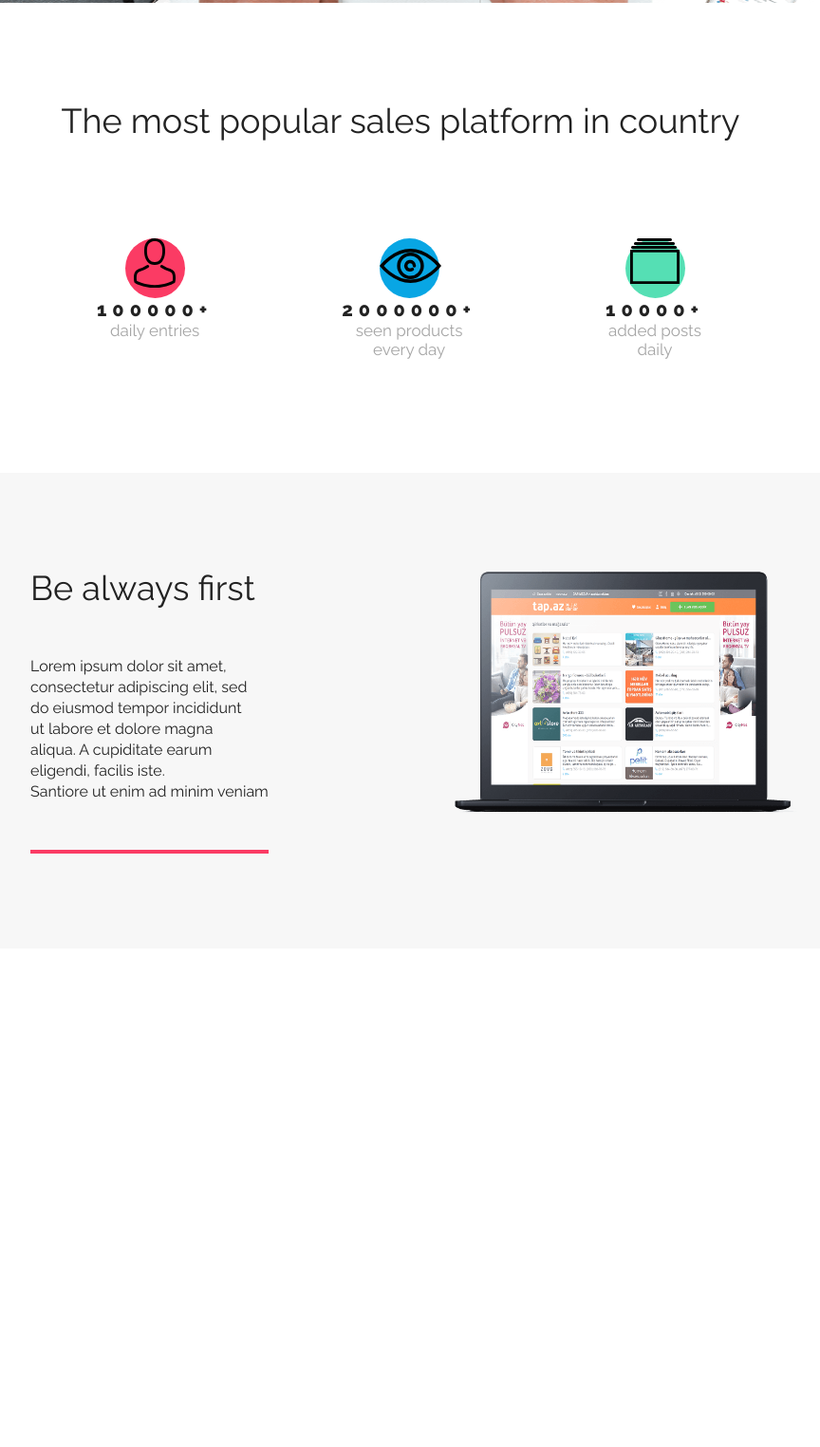
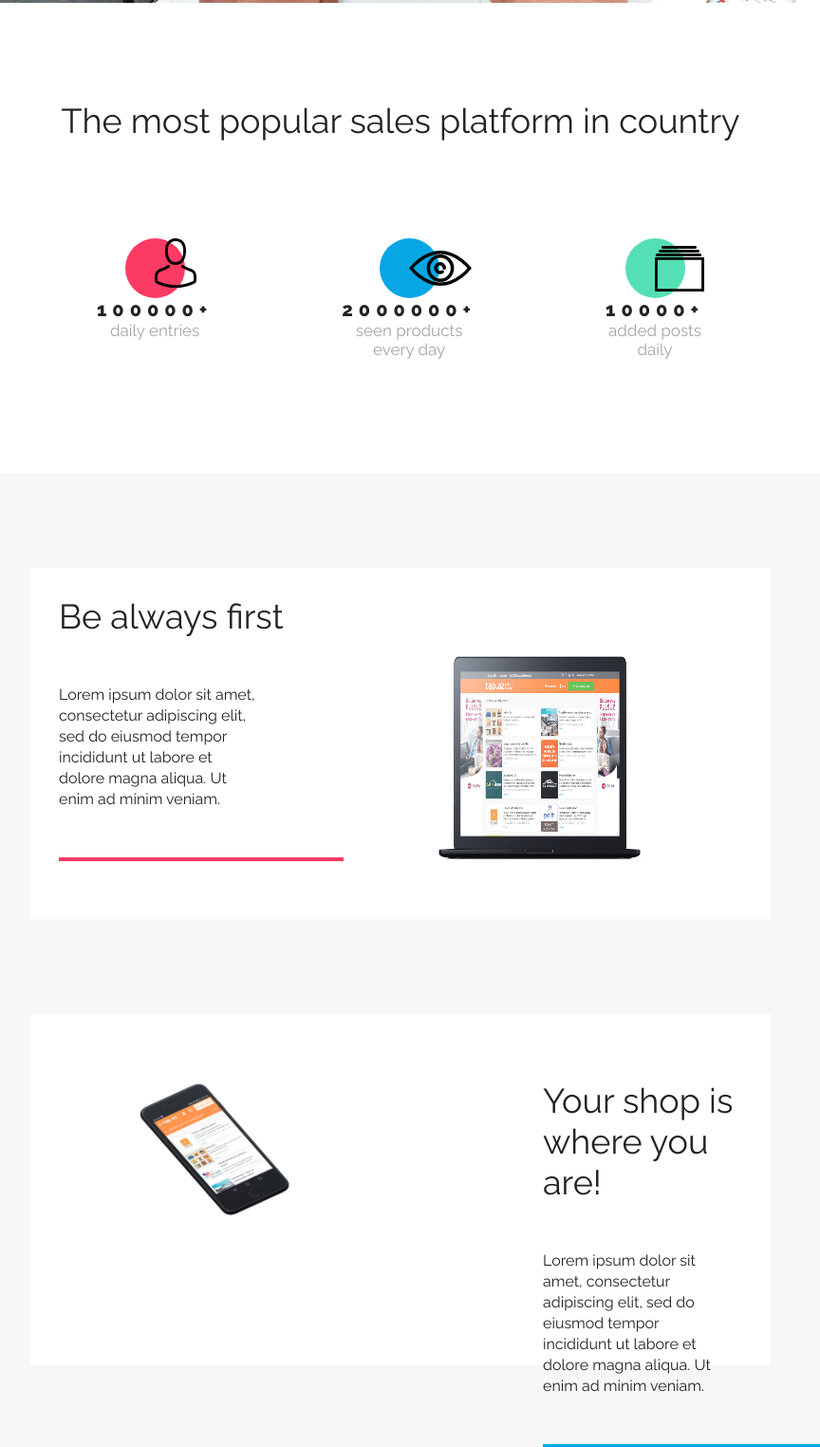
Before and after one commit to Mankowski92/BestShop-LandingPage, a plain HTML site: page index.html in a window 1280 px wide. Shown: the part 928-2452 px from the top of the page at 95% size, without its empty margins (218-1082 px from the left). Before the commit the page ends 1927 px from the top, so only its background shows below. Drawn offline with nearby package versions, Linux system fonts and the light colour scheme.

Commit message:
Boxes section almost done

```diff
--- a/css/style.css
+++ b/css/style.css
@@ -62,6 +62,7 @@ body {
 .banner-img {
     display: block;
     width: 100%;
+
 }
 h1 {
     font-family: 'Raleway', sans-serif;
@@ -119,16 +120,17 @@ h2 {
     flex-direction: column;
     align-items: center;
 }
+
 .icon-section-description {
     font-family: 'Raleway', sans-serif;
     font-size: 17px;
     line-height: 20px;
-    letter-spacing: 0px;
+    letter-spacing: 0;
     color: #A5A5A5;
     padding-bottom: 7.5rem;
 }
 
-.icon-section-number1 {
+.icon-section-number {
     font-family: 'Raleway', sans-serif;
     font-size: 20px;
     line-height: 24px;
@@ -140,64 +142,57 @@ h2 {
     justify-content: center;
 }
 
-.icon-section-number1::before {
-    content: "";
-    width:63px;
-    height: 63px;
-    border-radius: 50%;
-    background-color: #FB3B64;
-}
-.icon-section-number1::before {
-    content: url("../assets/Person.svg");
-}
-
-.icon-section-number2 {
-    font-family: 'Raleway', sans-serif;
-    font-size: 20px;
-    line-height: 24px;
-    letter-spacing: 6px;
-    font-weight: 800;
-    display: flex;
-    flex-direction: column;
-    align-items: center;
-    justify-content: center;
-}
-
-.icon-section-number2::before {
-    content: "";
+.icon-bgc {
     width: 63px;
     height: 63px;
     border-radius: 50%;
-    background-color: #08A6E4;
+    position: relative;
+
 }
-.icon-section-number2::before {
-    content: url("../assets/Eye.svg");
-    display: flex;
-    align-items: center;
+.icon-bgc--colorRed {
+    background-color: #FB3B64;
 }
 
-.icon-section-number3 {
-    font-family: 'Raleway', sans-serif;
-    font-size: 20px;
-    line-height: 24px;
-    letter-spacing: 6px;
-    font-weight: 800;
-    display: flex;
-    flex-direction: column;
-    align-items: center;
-    justify-content: center;
-
+.icon-bgc img {
+    position: absolute;
 }
 
-.icon-section-number3::before {
-    content: "";
+.icon-bgc {
     width: 63px;
     height: 63px;
     border-radius: 50%;
+    position: relative;
+}
+
+.icon-bgc--colorBlue {
+    background-color: #08A6E4;
+}
+
+.icon-bgc img {
+    position: absolute;
+}
+
+.img-eye {
+    top: 13px;
+}
+
+.icon-bgc {
+    width: 63px;
+    height: 63px;
+    border-radius: 50%;
+    position: relative;
+}
+
+.icon-bgc--colorGreen {
     background-color: #55DFB4;
 }
-.icon-section-number3::before {
-    content: url("../assets/Catalog.svg");
+
+.icon-bgc img {
+    position: absolute;
+}
+
+.img-catalog {
+    top: 8px;
 }
 
 /* Section icon almost done. Only icons need to be add using before pseudoemelemnts */
@@ -211,9 +206,13 @@ h2 {
     padding: 100px 250px;
 }
 
-.box-1 {
+.three-boxex-box {
     display: flex;
     justify-content: space-between;
+    background-color: white;
+    padding: 30px;
+    margin-bottom: 100px;
+    height: 370px;
 }
 
 h3 {
@@ -222,30 +221,115 @@ h3 {
     line-height: 2.6875rem;
     letter-spacing: 0;
 }
-.p-first-boxie {
+
+.p-first-boxie-row1 {
     font-family: 'Raleway', sans-serif;
     line-height: 1.375rem;
     padding: 50px 150px 0 0;
+    position: relative;
 }
 
-.first-boxie-underline {
+.p-first-boxie-row1::after {
+    content: "";
     border-bottom: 4px solid #FB3B64;
-    font-family: 'Raleway', sans-serif;
-    line-height: 1.375rem;
-    padding-bottom: 50px;
-    width: fit-content;
+    display: block;
+    position: absolute;
+    width: 300px;
+    padding-top: 50px;
 }
-.second-boxie {
+
+.second-boxie-row1 {
     display: flex;
     width: 50%;
 }
-.first-boxie {
+
+.first-boxie-row1 {
     display: flex;
     width: 50%;
     flex-direction: column;
 }
-.box-img {
+
+.box-macbook-img {
     display: flex;
-    margin: 0 40px 40px 40px;
+    margin: 60px 30px 30px 30px;
+    width: 65%;
+}
+
+.row2-box{
+    display: flex;
+    padding-top: 40px;
+}
+
+.first-boxie-row2{
+    width: 50%;
+}
+
+.second-boxie-row2 {
+    width: 50%;
+    padding-left: 150px;
+}
+
+.phoneImg {
+    max-width: 55%;
+    margin: 0 70px;
+
+}
+
+.p-second-boxie-row2 {
+    font-family: 'Raleway', sans-serif;
+    line-height: 1.375rem;
+    padding: 50px 30px 50px 0;
+}
+
+.p-second-boxie-row2::after {
+    content: "";
+    border-bottom: 4px solid #08A6E4;
+    display: block;
+    position: absolute;
+    width: 300px;
+    padding-top: 50px;
+}
+
+.row3-box {
+    display: flex;
+    justify-content: space-between;
     width: 100%;
+    height: 370px;
 }
+
+.row3-first-boxie{
+    width: 50%;
+    height: 370px;
+    padding: 70px 30px;
+    background-color: white;
+}
+
+.row3-second-boxie {
+    width: 40%;
+    height: 100%;
+    background-color: #55DFB4;
+    position: relative;
+}
+
+.row3-trumpet {
+    position: absolute;
+    width: 70%;
+    height: 70%;
+    top: 50%;
+    left: 50%;
+    transform: translate(-50%, -50%);
+}
+
+.p-first-boxie-row3 {
+    font-family: 'Raleway', sans-serif;
+    line-height: 1.375rem;
+    padding-top: 50px;
+}
+
+.p-first-boxie-row3::after {
+    content: "";
+    border-bottom: 4px solid #55DFB4;
+    display: block;
+    position: absolute;
+    width: 300px;
+    padding-top: 50px;
--- a/index.html
+++ b/index.html
@@ -33,7 +33,6 @@
             Open shop on our platform and increase your sales
         </p>
         <a href="#" class="btn-banner">Open your shop</a>
-        <!--<img src="assets/Background.png" class="banner-img">/-->
     </div>
     <div class="ending-banner-div">
     </div>
@@ -44,15 +43,24 @@
     </h2>
     <section class="icon-section">
         <div class="icon-and-info">
-        <p class="icon-section-number1">100000+</p>
-        <p class="icon-section-description">daily entries</p>
+            <div class="icon-bgc icon-bgc--colorRed">
+                <img src="assets/Person.svg" alt="Person">
+            </div>
+            <p class="icon-section-number">100000+</p>
+            <p class="icon-section-description">daily entries</p>
         </div>
         <div class="icon-and-info">
-        <p class="icon-section-number2">2000000+</p>
+            <div class="icon-bgc icon-bgc--colorBlue">
+                <img class="img-eye" src="assets/Eye.svg" alt="Eye">
+            </div>
+        <p class="icon-section-number">2000000+</p>
         <p class="icon-section-description">seen products<br>every day</p>
         </div>
         <div class="icon-and-info">
-        <p class="icon-section-number3">10000+</p>
+            <div class="icon-bgc icon-bgc--colorGreen">
+                <img class="img-catalog" src="assets/Catalog.svg" alt="Catalog">
+            </div>
+        <p class="icon-section-number">10000+</p>
         <p class="icon-section-description">added posts<br>daily</p>
         </div>
     </section>
@@ -60,22 +68,42 @@
 </section>
 <section class="three-boxex">
     <div class="three-boxes-container">
-        <div class="box-1">
-            <div class="first-boxie">
+        <div class="three-boxex-box">
+            <div class="first-boxie-row1">
                 <h3>Be always first</h3>
-                <p class="p-first-boxie">Lorem ipsum dolor sit amet, consectetur adipiscing elit, sed do eiusmod tempor incididunt ut labore et dolore
-                    magna aliqua. A cupiditate earum eligendi, facilis iste.</p>
-                <span class="first-boxie-underline">Santiore ut enim ad minim veniam</span>
+                <p class="p-first-boxie-row1">Lorem ipsum dolor sit amet, consectetur adipiscing elit, sed do eiusmod tempor incididunt ut
+                    labore et dolore magna aliqua. Ut enim ad minim veniam.
+                </p>
             </div>
-            <div class="second-boxie">
-             <img class="box-img" src="assets/Macbook.png">
+            <div>
+                <!----- tu myślę o wsadzeniu romba przed komputerem -->
+            </div>
+            <div class="second-boxie-row1">
+             <img class="box-macbook-img" src="assets/Macbook.png">
             </div>
         </div>
-        <div class="box-2">
-
+        <div class="three-boxex-box"> <!---- należało by pomyśleć nad zmianą klasy na inną niż dla linijki 71 żeby oddzielić tłem-->
+            <div class="row2-box">
+                <div class="row2 first-boxie-row2">
+                    <img class="phoneImg" src="assets/iPhone.png">
+                </div>
+                <div class="row2 second-boxie-row2">
+                    <h3>Your shop is <br>where you are!</h3>
+                    <p class="p-second-boxie-row2">Lorem ipsum dolor sit amet, consectetur adipiscing elit, sed
+                        do eiusmod tempor incididunt ut labore et dolore magna aliqua. Ut enim ad minim veniam.</p>
+                </div>
+            </div>
         </div>
-        <div class="box-3">
-
+        <div class="row3-box">
+            <div class="row3-first-boxie">
+                <h3>Increase recognition <br>your brand!</h3>
+                <p class="p-first-boxie-row3">
+                    Lorem ipsum dolor sit amet, consectetur adipisicing elit. Accusantium, animi aut beatae consequatur enim eveniet exercitationem facilis, fugit magni molestiae obcaecati officia quam qui quibusdam, repellat similique vel veritatis
+                </p>
+            </div>
+            <div class="row3-second-boxie">
+                <img class="row3-trumpet" src="assets/Trumpet.png">
+            </div>
         </div>
     </div>
 </section>
```
